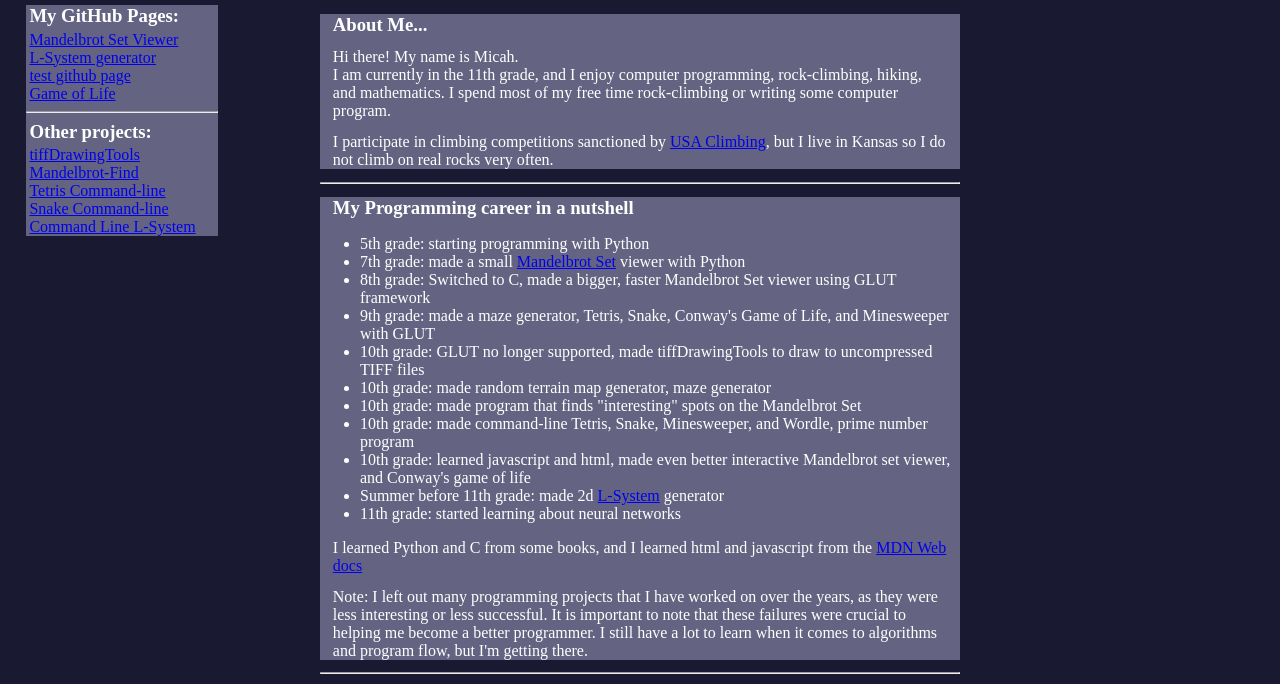
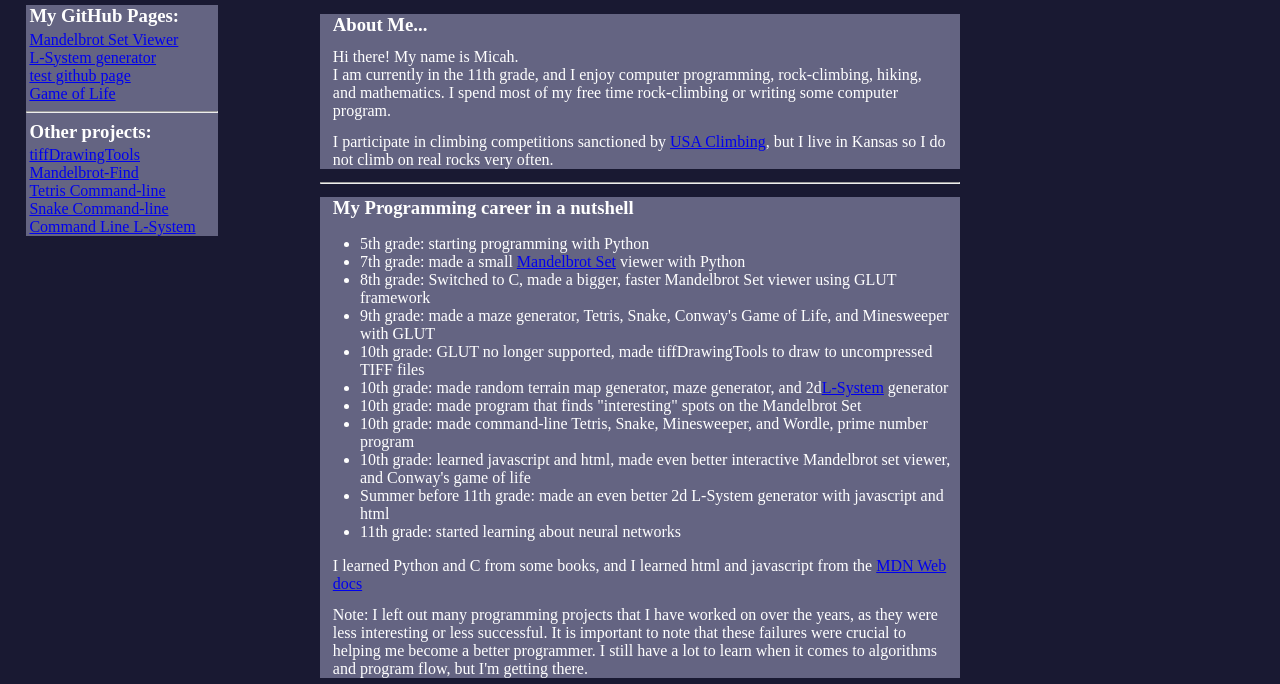
Before and after one commit to TeamKansas/TeamKansas.github.io, a plain HTML site: page index.html in a window 1280 px wide. Shown: the part 79-763 px from the top of the page. Drawn offline with Linux system fonts and the light colour scheme.

Commit message:
Update index.html

```diff
--- a/index.html
+++ b/index.html
@@ -22,11 +22,11 @@
                 <li>8th grade: Switched to C, made a bigger, faster Mandelbrot Set viewer using GLUT framework</li>
                 <li>9th grade: made a maze generator, Tetris, Snake, Conway's Game of Life, and Minesweeper with GLUT</li>
                 <li>10th grade: GLUT no longer supported, made tiffDrawingTools to draw to uncompressed TIFF files</li>
-                <li>10th grade: made random terrain map generator, maze generator</li>
+                <li>10th grade: made random terrain map generator, maze generator, and 2d<a href="https://en.wikipedia.org/wiki/L-system?scrlybrkr=62cb9bb7">L-System</a> generator</li>
                 <li>10th grade: made program that finds "interesting" spots on the Mandelbrot Set</li>
                 <li>10th grade: made command-line Tetris, Snake, Minesweeper, and Wordle, prime number program</li>
                 <li>10th grade: learned javascript and html, made even better interactive Mandelbrot set viewer, and Conway's game of life</li>
-                <li>Summer before 11th grade: made 2d <a href="https://en.wikipedia.org/wiki/L-system?scrlybrkr=62cb9bb7">L-System</a> generator</li>
+                <li>Summer before 11th grade: made an even better 2d L-System generator with javascript and html</li>
                 <li>11th grade: started learning about neural networks</li>
             </ul>
             <p >I learned Python and C from some books, and I learned html and javascript from the <a href="https://developer.mozilla.org/en-US/docs/Learn/HTML">MDN Web docs</a></p>
```
